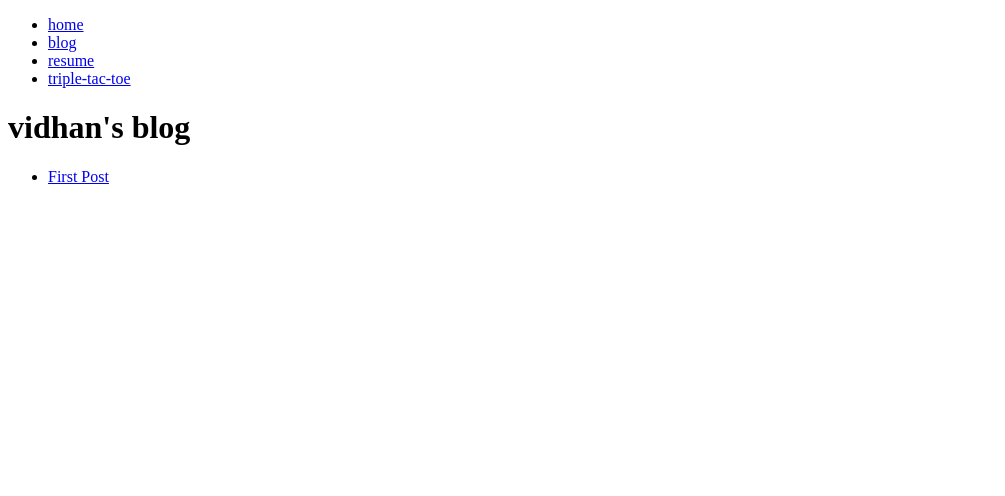
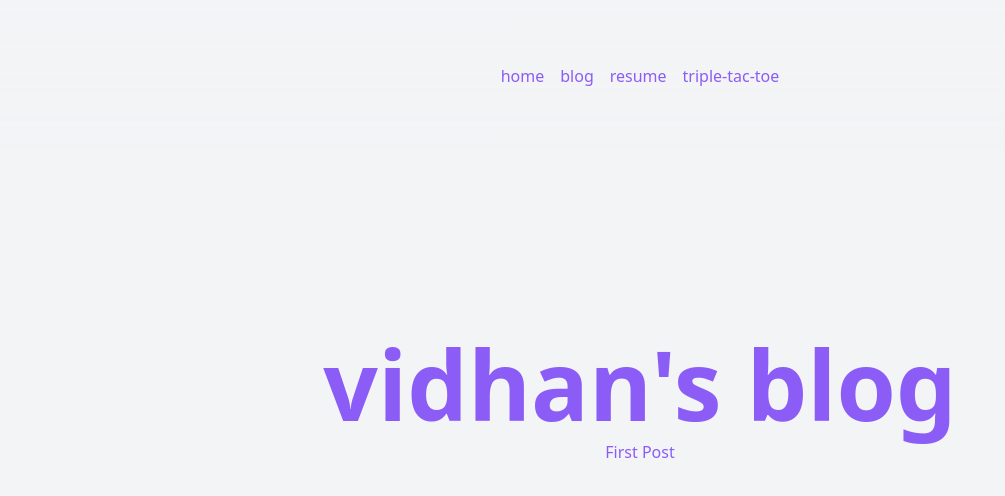
Before and after one commit to vidhanio/site, a Next.js app: page / in a window 1280 px wide. Shown: the top 496 px of the page, without its empty margins (0-1005 px from the left). Built offline with nearby package versions, Linux system fonts and the light colour scheme.

Commit message:
blog is now cool!

```diff
--- a/components/elements/headings/index.tsx
+++ b/components/elements/headings/index.tsx
@@ -1,40 +1,39 @@
-function H1({
-  className,
-  children,
-}: {
+interface Props {
   className?: string;
   children: React.ReactNode;
-}): JSX.Element {
+}
+
+function H1({ className, children }: Props): JSX.Element {
   return (
-    <h1 className={className ? className : "font-sans text-8xl font-black"}>
+    <h1 className={"font-sans text-8xl font-black" + " " + className ?? ""}>
       {children}
     </h1>
   );
 }
 
-function H2({
-  className,
-  children,
-}: {
-  className?: string;
-  children: React.ReactNode;
-}): JSX.Element {
+function H2({ className, children }: Props): JSX.Element {
   return (
-    <h2 className={className ? className : "font-sans text-2xl font-medium"}>
+    <h2
+      className={
+        "font-sans text-2xl font-medium text-purple-400 dark:text-purple-600" +
+          " " +
+          className ?? ""
+      }
+    >
       {children}
     </h2>
   );
 }
 
-function H3({
-  className,
-  children,
-}: {
-  className?: string;
-  children: React.ReactNode;
-}): JSX.Element {
+function H3({ className, children }: Props): JSX.Element {
   return (
-    <h2 className={className ? className : "font-sans text-xl font-medium"}>
+    <h2
+      className={
+        "font-sans text-xl font-medium text-purple-300 dark:text-purple-700" +
+          " " +
+          className ?? ""
+      }
+    >
       {children}
     </h2>
   );
--- a/components/mdx/index.tsx
+++ b/components/mdx/index.tsx
@@ -1,35 +1,24 @@
-function H1({ children }: { children: React.ReactNode }): JSX.Element {
-  return (
-    <h1 className="font-sans text-4xl font-black">
-      <span className="text-purple-200 dark:text-purple-800">#</span> {children}
-    </h1>
-  );
+import { useState, useEffect } from "react";
+import innerText from "react-innertext";
+
+function H1({ children }: { children?: React.ReactNode }): JSX.Element {
+  return <h1 className="my-4 font-sans text-4xl font-black">{children}</h1>;
 }
 
-function H2({ children }: { children: React.ReactNode }): JSX.Element {
-  return (
-    <h2 className="font-sans text-2xl font-bold">
-      <span className="text-purple-200 dark:text-purple-800">##</span>{" "}
-      {children}
-    </h2>
-  );
+function H2({ children }: { children?: React.ReactNode }): JSX.Element {
+  return <h2 className="my-2 font-sans text-2xl font-bold">{children}</h2>;
 }
 
-function H3({ children }: { children: React.ReactNode }): JSX.Element {
-  return (
-    <h3 className="font-sans text-xl font-bold">
-      <span className="text-purple-200 dark:text-purple-800">###</span>{" "}
-      {children}
-    </h3>
-  );
+function H3({ children }: { children?: React.ReactNode }): JSX.Element {
+  return <h3 className="my-1 font-sans text-xl font-bold">{children}</h3>;
 }
 
 function A({
   children,
   href,
 }: {
-  children: React.ReactNode;
-  href: string;
+  children?: React.ReactNode;
+  href?: string;
 }): JSX.Element {
   return (
     <a
@@ -41,31 +30,78 @@ function A({
   );
 }
 
-function InlineCode({ children }: { children: React.ReactNode }): JSX.Element {
+function Code({
+  children,
+  className,
+}: {
+  children?: React.ReactNode;
+  className?: string;
+}): JSX.Element {
   return (
-    <code className="p-1 font-mono text-sm text-gray-800 bg-gray-200 rounded-md dark:text-gray-200 dark:bg-gray-800">
+    <code
+      className={
+        className
+          ? className
+          : "p-1 font-mono bg-gray-200 rounded-md dark:bg-gray-800"
+      }
+    >
       {children}
     </code>
   );
 }
 
-function Code({ children }: { children: React.ReactNode }): JSX.Element {
+function Pre({ children }: { children?: React.ReactNode }): JSX.Element {
+  const text = innerText(children);
+  const [copied, setCopied] = useState(false);
+
+  useEffect(() => {
+    if (copied) {
+      setTimeout(() => {
+        setCopied(false);
+      }, 1000);
+    }
+  }, [copied]);
+
+  // get the className of the child
+  const childClassName = (children as React.ReactElement).props
+    .className as string;
+
+  // remove language- prefix
+  const language = childClassName
+    .replace("language-", "")
+    .replace("hljs", "")
+    .trim()
+    .toUpperCase();
+
   return (
-    <p>
-      <code className="p-1 font-mono text-sm bg-gray-200 rounded-md dark:bg-gray-800">
+    <div className="flex flex-col my-4">
+      <div className="flex justify-between items-center p-4 bg-gray-300 rounded-t-md dark:bg-gray-700">
+        <span className="text-lg font-bold text-gray-900 dark:text-gray-100">
+          {language}
+        </span>
+        <button
+          className="p-2 text-sm font-semibold text-white bg-purple-500 rounded-md transition-colors hover:bg-green-500"
+          onClick={() => {
+            navigator.clipboard.writeText(text);
+            setCopied(true);
+          }}
+        >
+          {copied ? "Copied!" : "Copy"}
+        </button>
+      </div>
+      <pre className="overflow-auto p-4 font-mono text-left text-gray-700 bg-gray-200 rounded-b-md dark:text-gray-300 line-numbers dark:bg-gray-800 hyphens-none">
         {children}
-      </code>
-    </p>
+      </pre>
+    </div>
   );
 }
-
 const components = {
   h1: H1,
   h2: H2,
   h3: H3,
   a: A,
-  inlineCode: InlineCode,
   code: Code,
+  pre: Pre,
 };
 
-export { components as postComponents };
+export { components as mdxComponents };
--- a/pages/_app.tsx
+++ b/pages/_app.tsx
@@ -2,6 +2,7 @@ import Head from "next/head";
 import type { AppProps } from "next/app";
 
 import "tailwindcss/tailwind.css";
+import "styles/prism.css";
 
 import Nav from "@/nav";
 
--- a/pages/_document.tsx
+++ b/pages/_document.tsx
@@ -12,7 +12,7 @@ function CustomDocument(_props: DocumentProps): JSX.Element {
         />
         {/*eslint-disable-next-line @next/next/no-page-custom-font*/}
         <link
-          href="https://fonts.googleapis.com/css2?family=Poppins:wght@400;700;900&display=swap"
+          href="https://fonts.googleapis.com/css2?family=Fira+Code:wght@300;400;500;600;700&display=swap"
           rel="stylesheet"
         />
       </Head>
--- a/pages/index.tsx
+++ b/pages/index.tsx
@@ -4,7 +4,7 @@ import { GetStaticPropsResult } from "next";
 import Link from "next/link";
 import path from "path";
 import { H1 } from "@/elements/headings";
-import MainLayout from "@/layouts/main";
+import MainLayout from "layouts/main";
 import { postsPath, postFilePaths } from "utils/mdx";
 
 interface Props {
--- a/pages/posts/[slug].tsx
+++ b/pages/posts/[slug].tsx
@@ -1,20 +1,23 @@
-import fs from "fs";
 import path from "path";
 
 import { GetStaticPropsResult } from "next";
-import { serialize } from "next-mdx-remote/serialize";
-import { MDXRemote, MDXRemoteSerializeResult } from "next-mdx-remote";
-import matter from "gray-matter";
+import { bundleMDX } from "mdx-bundler";
+import { getMDXComponent } from "mdx-bundler/client";
+import rehypeHighlight from "rehype-highlight";
 
 import { postsPath, postFilePaths } from "utils/mdx";
-import { postComponents } from "@/mdx";
-import { H1 } from "@/elements/headings";
-import { BlogHeaderLayout, BlogMainLayout } from "@/layouts/blog";
+import { mdxComponents } from "@/mdx";
+import { BlogHeaderLayout, BlogMainLayout } from "layouts/blog";
+import { H1, H2, H3 } from "@/elements/headings";
+import React from "react";
 
 interface Props {
-  content: MDXRemoteSerializeResult<Record<string, unknown>>;
+  code: string;
   frontmatter: {
-    [key: string]: any;
+    title: string;
+    description: string;
+    addedDate: number;
+    editedDate?: number;
   };
 }
 
@@ -24,17 +27,36 @@ interface Params {
   };
 }
 
-function Post({ content, frontmatter }: Props) {
+function Post({ code, frontmatter }: Props) {
+  const MDX = React.useMemo(() => getMDXComponent(code), [code]);
+
+  const addedDate = new Date(frontmatter.addedDate * 1000).toLocaleDateString(
+    "en-CA",
+    {
+      year: "numeric",
+      month: "long",
+      day: "numeric",
+    }
+  );
+
+  const editedDate =
+    frontmatter.editedDate && frontmatter.editedDate !== 0
+      ? new Date(frontmatter.editedDate * 1000).toLocaleDateString("en-CA", {
+          year: "numeric",
+          month: "long",
+          day: "numeric",
+        })
+      : undefined;
   return (
     <>
       <BlogHeaderLayout>
         <H1>{frontmatter.title}</H1>
-        {frontmatter.description ?? (
-          <p className="description">{frontmatter.description}</p>
-        )}
+        <H2>{frontmatter.description}</H2>
+        <H3 className={editedDate && "line-through text-lg"}>{addedDate}</H3>
+        <H3>{editedDate}</H3>
       </BlogHeaderLayout>
       <BlogMainLayout>
-        <MDXRemote {...content} components={postComponents} />
+        <MDX components={mdxComponents} />
       </BlogMainLayout>
     </>
   );
@@ -43,19 +65,20 @@ function Post({ content, frontmatter }: Props) {
 async function getStaticProps({
   params,
 }: Params): Promise<GetStaticPropsResult<Props>> {
-  const postFilePath = path.join(postsPath, `${params.slug}.mdx`);
-  const source = fs.readFileSync(postFilePath);
+  const filePath = path.join(postsPath, `${params.slug}.mdx`);
 
-  const { data, content } = matter(source);
-
-  const mdxSource = await serialize(content, {
-    scope: data,
+  const { frontmatter, code } = await bundleMDX<Props["frontmatter"]>({
+    file: filePath,
+    xdmOptions(options) {
+      options.rehypePlugins = [rehypeHighlight];
+      return options;
+    },
   });
 
   return {
     props: {
-      content: mdxSource,
-      frontmatter: data,
+      code,
+      frontmatter: frontmatter,
     },
   };
 }
--- /dev/null
+++ b/styles/prism.css
@@ -0,0 +1,171 @@
+@tailwind base;
+@tailwind components;
+@tailwind utilities;
+
+@layer utilities {
+  .hyphens-none {
+    hyphens: none;
+  }
+}
+
+@layer base {
+  .hljs-keyword {
+    @apply text-blue-500;
+  }
+
+  .hljs-built_in {
+    @apply text-green-500;
+  }
+
+  .hljs-type {
+    @apply text-yellow-500;
+  }
+
+  .hljs-literal {
+    @apply text-red-500;
+  }
+
+  .hljs-number {
+    @apply text-purple-500;
+  }
+
+  .hljs-operator {
+    @apply text-blue-400;
+  }
+
+  .hljs-punctuation {
+    @apply text-purple-400;
+  }
+
+  .hljs-regexp {
+    @apply text-yellow-500;
+  }
+
+  .hljs-string {
+    @apply text-green-500;
+  }
+
+  .hljs-char.hljs-escape {
+    @apply text-red-500;
+  }
+
+  .hljs-subst {
+    @apply text-green-400;
+  }
+
+  .hljs-symbol {
+    @apply text-pink-500;
+  }
+
+  .hljs-title.hljs-class {
+    @apply text-pink-500;
+  }
+
+  .hljs-title.hljs-class.hljs-inherited {
+    @apply text-pink-500;
+  }
+
+  .hljs-title.hljs-function {
+    @apply text-blue-500;
+  }
+
+  .hljs-params {
+    @apply text-yellow-500;
+  }
+
+  .hljs-comment {
+    @apply text-gray-300 dark:text-gray-700;
+  }
+
+  .hljs-doctag {
+    @apply text-green-500;
+  }
+
+  .hljs-section {
+    @apply text-blue-500;
+  }
+
+  .hljs-tag {
+    @apply text-purple-500;
+  }
+
+  .hljs-name {
+    @apply text-pink-500;
+  }
+
+  .hljs-attr {
+    @apply text-yellow-500;
+  }
+
+  .hljs-attribute {
+    @apply text-yellow-500;
+  }
+
+  .hljs-bullet {
+    @apply text-gray-700 dark:text-gray-300;
+  }
+
+  .hljs-code {
+    @apply font-mono;
+  }
+
+  .hljs-emphasis {
+    @apply italic;
+  }
+
+  .hljs-strong {
+    @apply font-bold;
+  }
+
+  .hljs-formula {
+    @apply font-serif;
+  }
+
+  .hljs-link {
+    @apply text-green-300 underline;
+  }
+
+  .hljs-quote {
+    @apply font-sans text-gray-400 dark:text-gray-600;
+  }
+
+  .hljs-selector-tag {
+    @apply text-blue-300;
+  }
+
+  .hljs-selector-id {
+    @apply text-green-300;
+  }
+
+  .hljs-selector-class {
+    @apply text-yellow-300;
+  }
+
+  .hljs-selector-attr {
+    @apply text-yellow-300;
+  }
+
+  .hljs-selector-pseudo {
+    @apply text-purple-300;
+  }
+
+  .hljs-template-tag {
+    @apply text-purple-500;
+  }
+
+  .hljs-template-tag {
+    @apply text-purple-500;
+  }
+
+  .hljs-template-variable {
+    @apply text-pink-500;
+  }
+
+  .hljs-inserted {
+    @apply w-full text-green-500 bg-green-500 bg-opacity-25;
+  }
+
+  .hljs-deleted {
+    @apply w-full text-red-500 bg-red-500 bg-opacity-25;
+  }
+}
--- a/tailwind.config.js
+++ b/tailwind.config.js
@@ -26,6 +26,17 @@ module.exports = {
           "'Segoe UI Symbol'",
           "'Noto Color Emoji'",
         ],
+        mono: [
+          "Fira Code",
+          "ui-monospace",
+          "SFMono-Regular",
+          "Menlo",
+          "Monaco",
+          "Consolas",
+          "'Liberation Mono'",
+          "'Courier New'",
+          "monospace",
+        ],
       },
     },
   },
```
Also changed, not shown: package.json (+7 -3 lines), posts/first-post.mdx (+42 -1 lines), layouts/blog/index.tsx (renamed from components/layouts/blog/index.tsx), layouts/main/index.tsx (renamed from components/layouts/main/index.tsx), 1 other file (tests, documents, lock files or other folders).
